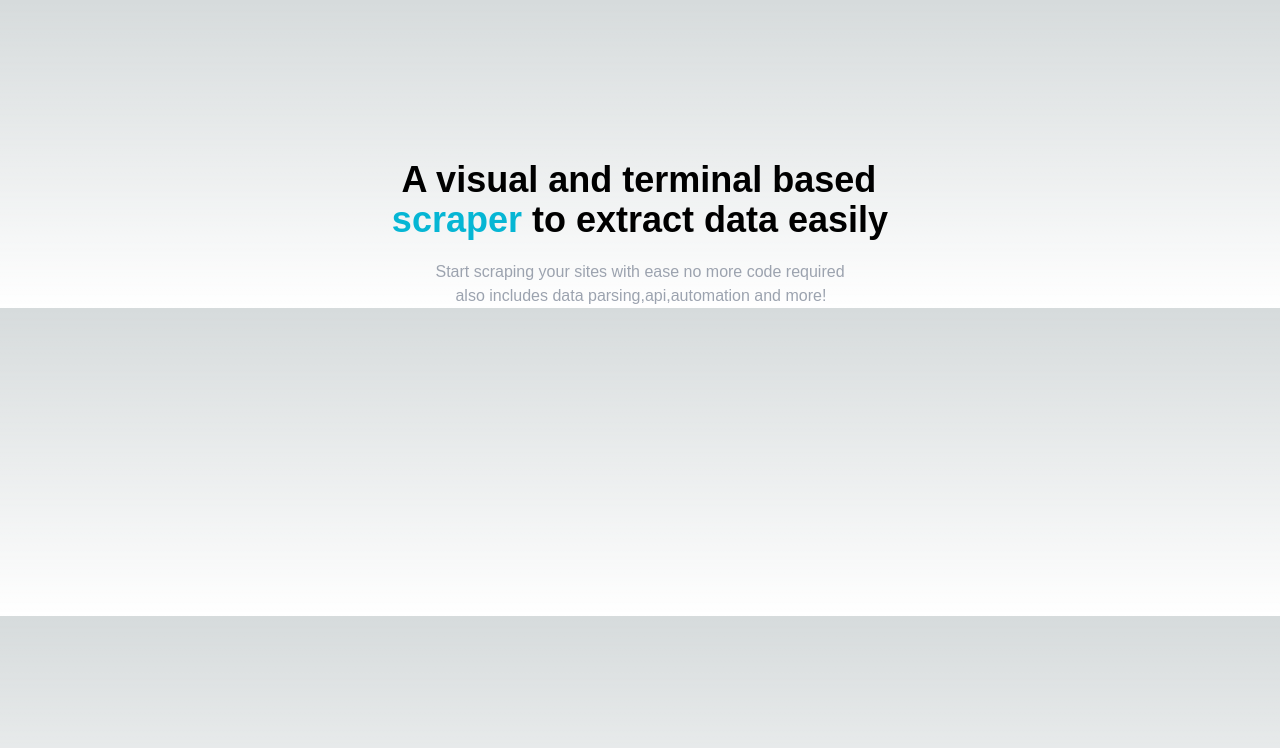
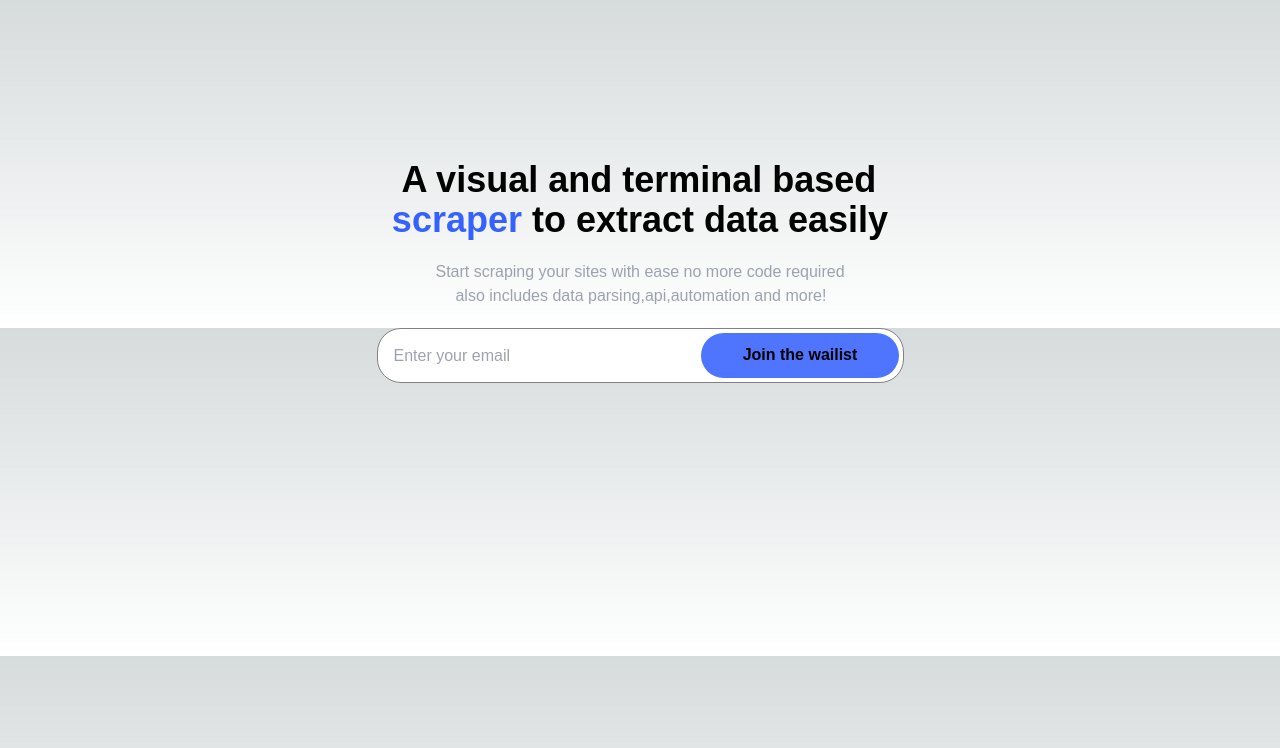
Before and after one commit to sup-Udh/Scraper-io, a Next.js app: page / in a window 1280 px wide. Shown: the top 748 px of the page. Built offline with nearby package versions, Linux system fonts and the light colour scheme.

Commit message:
quick redesgin

```diff
--- a/pages/index.tsx
+++ b/pages/index.tsx
@@ -57,13 +57,14 @@ export default function Home() {
       </div>
 
 
+
     </div>
 
     {/* title heading */}
     <div className="flex justify-center text-4xl font-bold mt-[10rem] text-animation">
         <h1 className=''>
         <span className='ml-[0.60rem]'>A visual and terminal based </span> <br />
-        <span className='text-[#06B6D4]'>scraper</span> to extract data easily
+        <span className='text-[#3562FF]'>scraper</span> to extract data easily
         </h1>
     </div>
 
@@ -81,15 +82,26 @@ export default function Home() {
 
 
 
-{/* animation buttons */}
 
 
     <div id="waitlist">
 
+      <div className='flex justify-center mt-[1.25rem]'>
+
+      <input type="text" placeholder="Enter your email"
+     className=' absolute h-[55px] w-[527px] border border-[#818181] rounded-3xl pl-4 ' />
+     <div className='absolute ml-[20rem] mt-[0.3rem] font-bold'>
+     <button className='  h-[45px] w-[198px] bg-[#4F75FF] rounded-3xl text-black font-bold'>Join the wailist</button>
+
+     </div>
+
+
+      </div>
 
 
 
-      {/* Danger did not workout! */}
+
+    {/* Danger did not workout! */}
       <div id="container" className={hiddenfail ? 'hidden': ".hideMe p-4 mb-4 text-sm text-red-800 rounded-lg bg-red-50 dark:bg-gray-800 dark:text-red-400"} role="alert">
   <span className="font-medium">You&apos;ve already been added</span> Change a few things up and try submitting again.
 </div>
@@ -97,15 +109,6 @@ export default function Home() {
      <div id="container" className={hiddensucess ? 'hidden' : ".hideMe p-4 mb-4 text-sm text-green-800 rounded-lg bg-green-50 dark:bg-gray-800 dark:text-green-400"} role="alert">
   <span className="font-medium">Awesome your added!!</span> We&apos;ll Soon let you know once we&apos;re done  Cooking!! 🎉🎉
 </div>
-
-      {/* title  */}
-
-
-
-
-
-
-
 
     </div>
 
--- a/styles/globals.css
+++ b/styles/globals.css
@@ -6,7 +6,8 @@
 
 @layer base {
   html {
-    font-family: 'Poppins', sans-serif;
+    font-family: 'Poppins', sans-serif
+    ;
   }
 }
 
```
